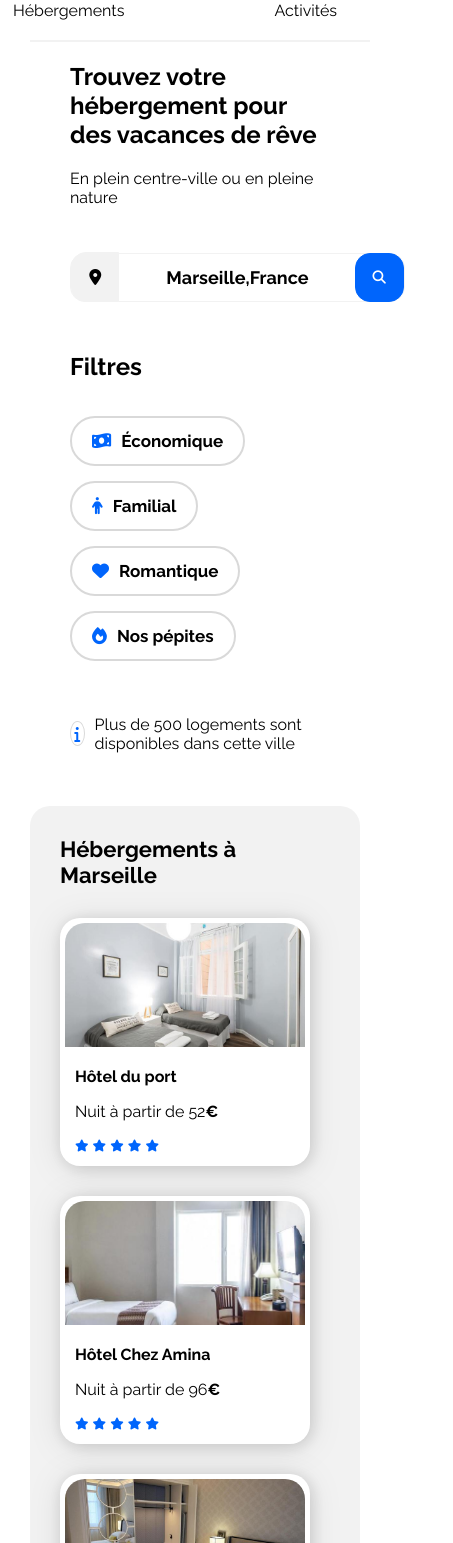
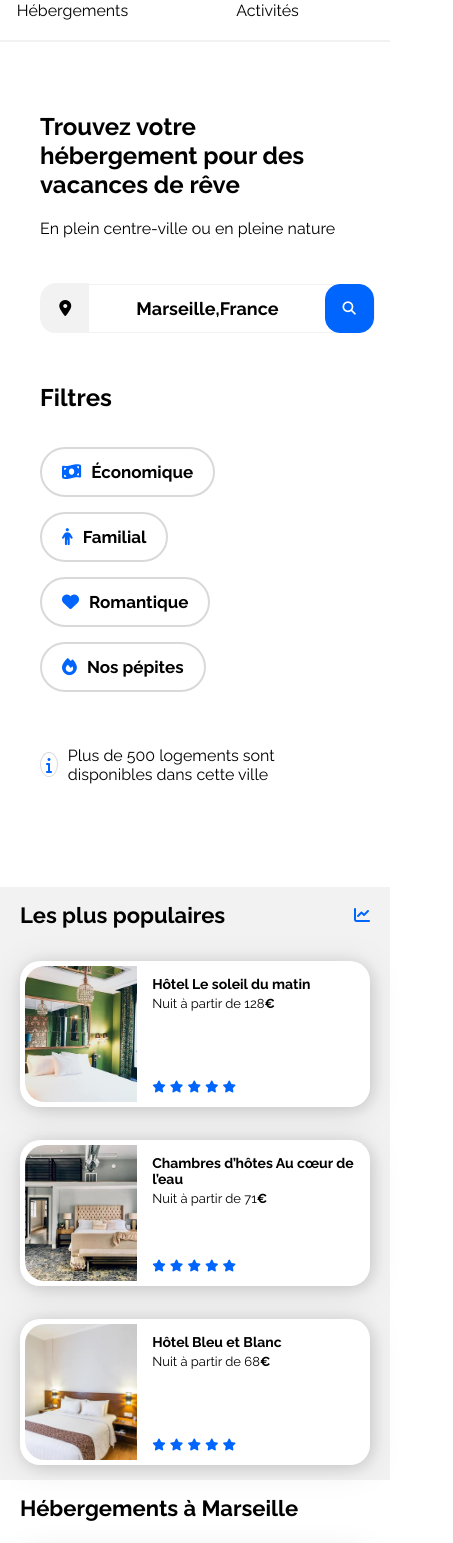
Before and after one commit to NabilSli/Projet2-booki, a plain HTML site: page index.html in a window 390 px wide. Shown: the part 79-1622 px from the top of the page, 453 px wide, since content can reach past the window. Drawn offline with Linux system fonts and the light colour scheme.

Commit message:
mobile nav bar repair

```diff
--- a/css/style.css
+++ b/css/style.css
@@ -235,7 +235,6 @@ main {
 }
 
 .hebergements-and-populaires section {
-    background-color: var(--main-bg-color);
     border-radius: 20px;
     padding: 30px;
     box-sizing: border-box;
@@ -248,6 +247,7 @@ main {
 /****** Hebergements ***********/
 .hebergements {
     width: 65%;
+    background-color: var(--main-bg-color);
 }
 
 .hebergements-title {
@@ -301,6 +301,7 @@ main {
 /****** Populaires ***********/
 .populaires {
     width: 32%;
+    background-color: var(--main-bg-color);
 }
 
 .populaires-title {
@@ -466,8 +467,6 @@ footer {
         font-size: 13px;
     }
 
-
-
     .activites-cards .card {
         height: 270px;
     }
@@ -482,15 +481,27 @@ footer {
 }
 /* Small devices (phones, less than 768px) */
 @media (max-width: 767.98px) {
+    .main-container {
+        width: 100%;
+        padding: 0 0px;
+        box-sizing: border-box;
+        margin: 0;
+    }
+
+   main {
+    margin: 0;
+   }
+
+   .titre-and-recherche {
+    margin: 0;
+   }
+
     /*** header ***/
     .header-box {
         display: flex;
         flex-direction: column;
         align-items: center;
-        padding-top: 20px;
-        border-bottom:solid 2px #F2F2F2;
-        margin-bottom: 20px;
-        padding-bottom: 20px;
+        margin: 0px 0px 20px 0px;
     }
 
     .logo {
@@ -500,10 +511,14 @@ footer {
       padding: 30px;
     }
 
+    nav {
+        width: 100%;
+    }
+
     .menu-nav {
-        display: flex;
-        justify-content: center;
-
+        width: 100%;
+        justify-content: space-around;
+        border-bottom:solid 2px #F2F2F2;
     }
 
     .logo img{
@@ -514,24 +529,24 @@ footer {
         color: #0065FC;
         border-block-end: solid 2px #0065FC ;
         border-top: none;
+        padding-top: 0%;
+
+    }
+
+    .menu-nav a {
         padding-bottom: 20px;
     }
 
-    .menu-nav a{
-        padding-left: 50px;
-        padding-right: 50px;
-    }
-
-    .main-container {
-        width: 100%;
-        padding: 0 0px;
-        box-sizing: border-box;
+    .navigation-link {
+        box-sizing: content-box;
+        display: flex;
+        justify-content: center;
+        width: 50%;
     }
 
     /*** barre de recherche ***/
     .titre-and-recherche {
         margin: 0 20px;
-
     }
 
     .search{
@@ -566,6 +581,52 @@ footer {
     .filtre-button {
         display: flex;
         flex-wrap: wrap;
+        font-size: 14px;
     }
 
+    .hebergements-and-populaires {
+        display: flex;
+        flex-direction: column-reverse;
+    }
+
+    .hebergements-and-populaires section {
+        border-radius: 0px;
+        padding: 15px 20px ;
+    }
+
+    .populaires {
+        border-radius: 0px;
+    }
+
+    .populaires-cards {
+        flex-direction: column;
+    }
+
+    .populaires-cards .card {
+        width: 100%;
+    }
+
+    .hebergements {
+        background-color: white;
+    }
+
+    .hebergements-cards .card {
+        width: 100%;
+    }
+
+    .activites-cards {
+        flex-direction: column;
+    }
+
+    .activites-cards .card {
+        width: 100%;
+    }
+
+    .footer-box {
+        flex-direction: column;
+    }
+
+    .footer-section {
+        width: 100%;
+    }
 }
```
